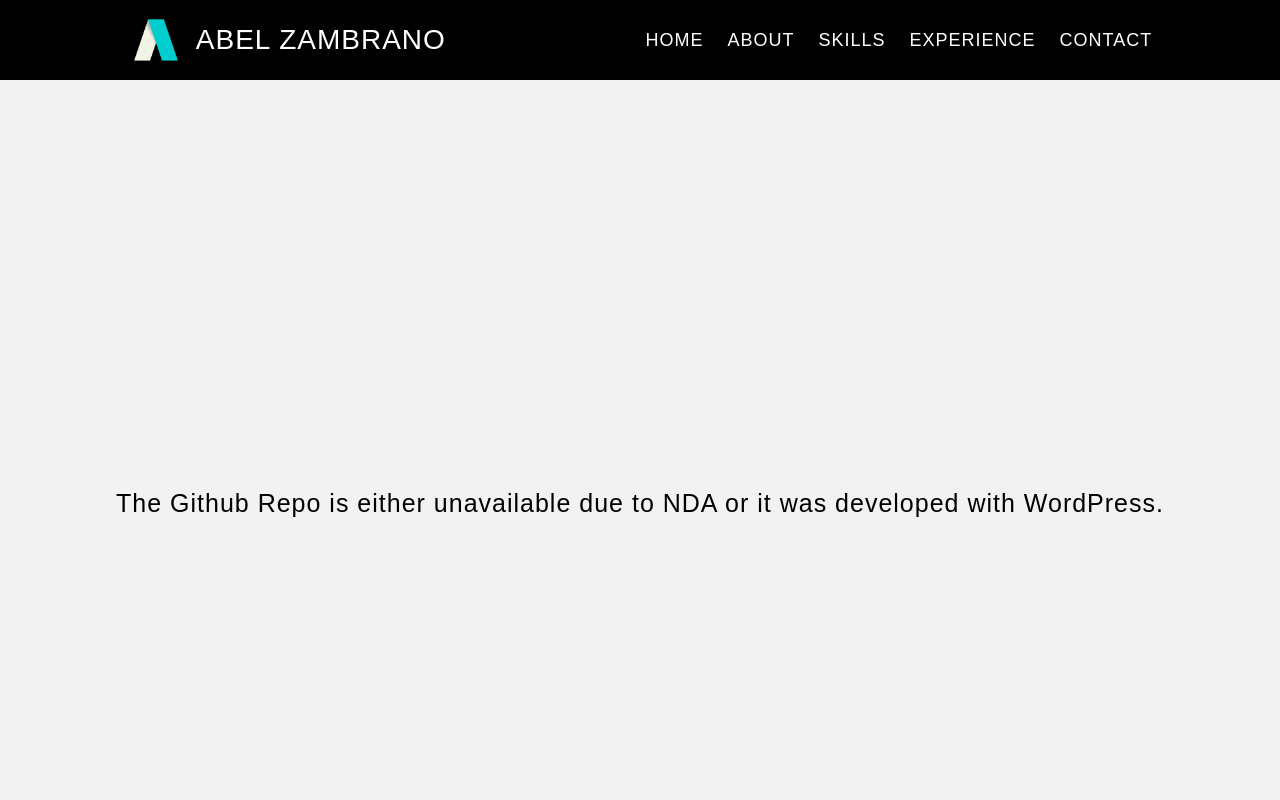
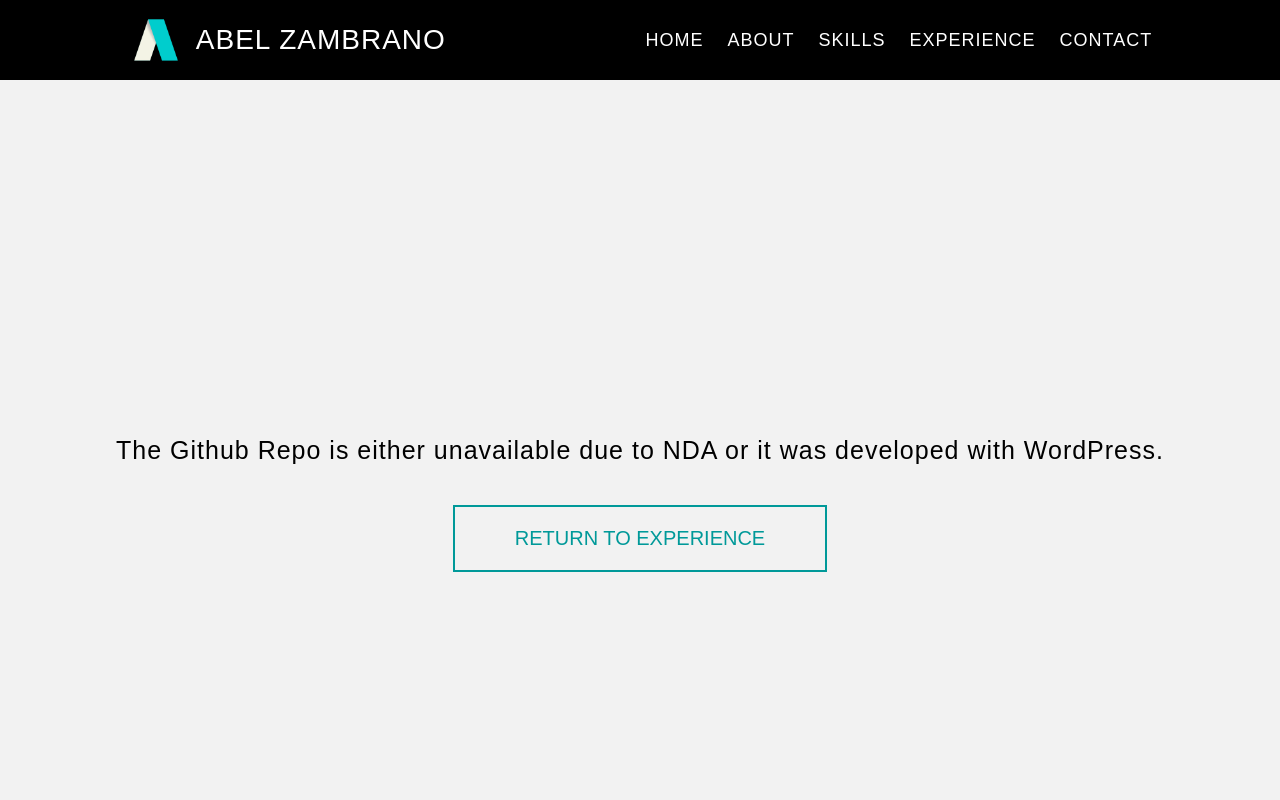
Before and after one commit to Abel-Zambrano/portfolio-v2, a Gatsby site: page /norepo in a window 1280 px wide. Shown: the top 800 px of the page. Built offline with nearby package versions, Linux system fonts and the light colour scheme; Gatsby itself is replaced by a stand-in of ours.

Commit message:
added return button to exp section

```diff
--- a/src/pages/norepo.js
+++ b/src/pages/norepo.js
@@ -1,9 +1,11 @@
 import React from "react"
 import styled from "styled-components"
 import GlobalStyles from "../globalStyles"
+import { Link } from "gatsby"
 
 import Layout from "../components/layout/Layout"
 import DisplayCard from "../components/DisplayCard"
+import Button from "../components/Button"
 
 const StyledNoRepo = styled.div`
   display: flex;
@@ -20,6 +22,7 @@ const StyledNoRepo = styled.div`
 
   .text {
     font-size: 2.5rem;
+    margin-bottom: 4rem;
   }
 `
 
@@ -38,6 +41,9 @@ const norepo = () => {
               The Github Repo is either unavailable due to NDA or it was
               developed with WordPress.
             </p>
+            <Link to="/#experience">
+              <Button text="Return to Experience" />
+            </Link>
           </div>
         </StyledDisplayCard>
       </Layout>
```
